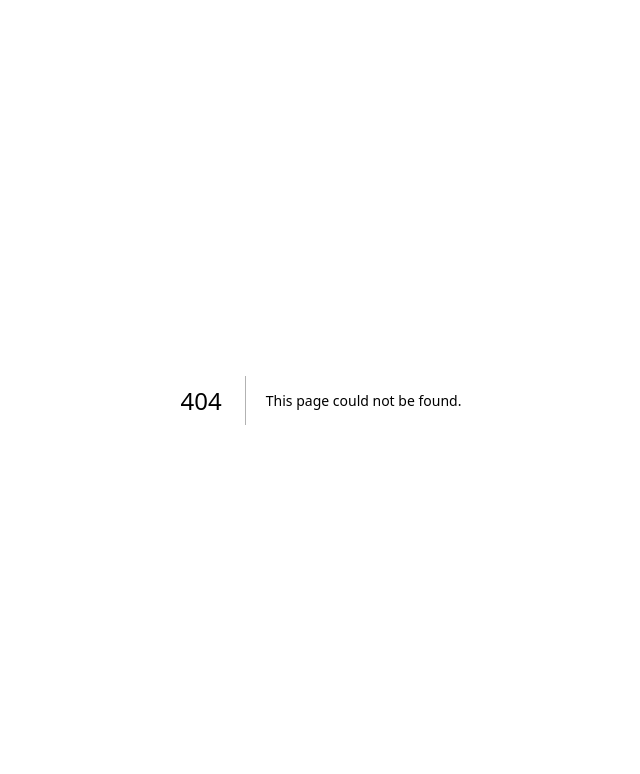
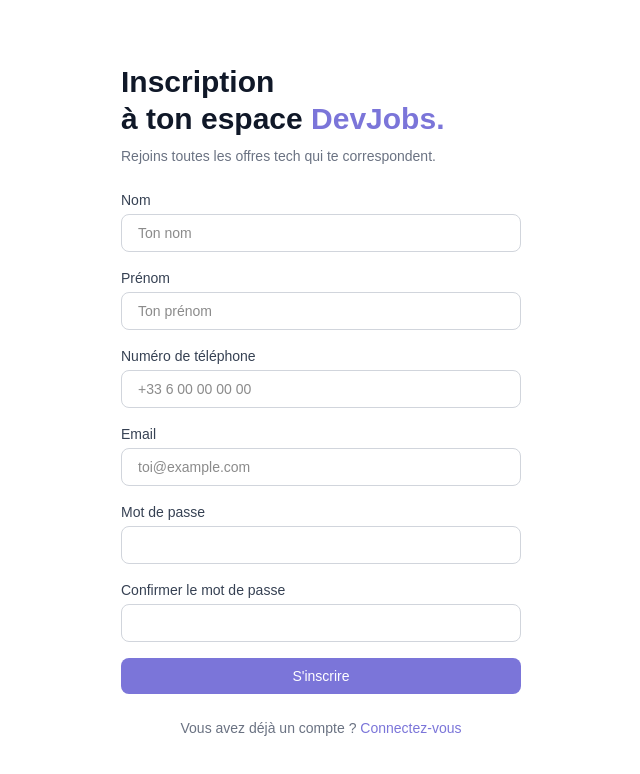
Before and after one commit to MeghCH/Job-Aggregator-DevJob, a Next.js app in the folder Front/: page /inscription in a window 1280 px wide. Before the commit this address had no page. Shown: the top 774 px of the page, without its empty margins (319-959 px from the left). Built offline with nearby package versions, Linux system fonts and the light colour scheme.

Commit message:
feat: ajout page inscription

```diff
--- a/Front/src/app/globals.css
+++ b/Front/src/app/globals.css
@@ -6,17 +6,13 @@
 }
 
 @theme inline {
-  --color-background: var(--background);
-  --color-foreground: var(--foreground);
-  --font-sans: var(--font-geist-sans);
-  --font-mono: var(--font-geist-mono);
-
   --color-brand-100: #eeedf9;
   --color-brand-200: #d5d3f2;
   --color-brand-300: #bcb9ea;
   --color-brand-400: #a8a4ec;
   --color-brand-500: #9893e7;
   --color-brand-600: #7b75d9;
+  --color-brand-700: #6560c4;
 }
 
 @media (prefers-color-scheme: dark) {
--- /dev/null
+++ b/Front/src/app/inscription/page.tsx
@@ -0,0 +1,72 @@
+
+
+
+
+export default function InscriptionPage() {
+  return (
+    <div className="min-h-screen bg-white flex items-center justify-center">
+      <div className="max-w-md w-full px-6 py-10 flex flex-col gap-6">
+        <div>
+          <h1 className="text-3xl font-bold text-gray-900 leading-tight">
+            Inscription <br />
+            à ton espace <span className="text-brand-600">DevJobs.</span>
+          </h1>
+          <p className="text-gray-500 mt-2 text-sm">
+            Rejoins toutes les offres tech qui te correspondent.
+          </p>
+        </div>
+
+        <form className="flex flex-col gap-4">
+          <div className="flex flex-col gap-1">
+            <label className="text-sm font-medium text-gray-700">Nom</label>
+            <input type="text" placeholder="Ton nom"
+              className="border border-gray-300 rounded-lg px-4 py-2 text-sm focus:outline-none focus:ring-2 focus:ring-brand-600"
+            />
+          </div>
+          <div className="flex flex-col gap-1">
+            <label className="text-sm font-medium text-gray-700">Prénom</label>
+            <input type="text" placeholder="Ton prénom"
+              className="border border-gray-300 rounded-lg px-4 py-2 text-sm focus:outline-none focus:ring-2 focus:ring-brand-600"
+            />
+          </div>
+          <div className="flex flex-col gap-1">
+            <label className="text-sm font-medium text-gray-700">Numéro de téléphone</label>
+            <input type="tel" placeholder="+33 6 00 00 00 00"
+              className="border border-gray-300 rounded-lg px-4 py-2 text-sm focus:outline-none focus:ring-2 focus:ring-brand-600"
+            />
+          </div>
+          <div className="flex flex-col gap-1">
+            <label className="text-sm font-medium text-gray-700">Email</label>
+            <input type="email" placeholder="toi@example.com"
+              className="border border-gray-300 rounded-lg px-4 py-2 text-sm focus:outline-none focus:ring-2 focus:ring-brand-600"
+            />
+          </div>
+          <div className="flex flex-col gap-1">
+            <label className="text-sm font-medium text-gray-700">Mot de passe</label>
+            <input type="password" placeholder=""
+              className="border border-gray-300 rounded-lg px-4 py-2 text-sm focus:outline-none focus:ring-2 focus:ring-brand-600"
+            />
+          </div>
+          <div className="flex flex-col gap-1">
+            <label className="text-sm font-medium text-gray-700">Confirmer le mot de passe</label>
+            <input type="password" placeholder=""
+              className="border border-gray-300 rounded-lg px-4 py-2 text-sm focus:outline-none focus:ring-2 focus:ring-brand-600"
+            />
+          </div>
+          <button type="submit"
+            className="bg-brand-600 text-white rounded-lg px-4 py-2 text-sm font-medium hover:bg-brand-700 transition"
+          >
+            S'inscrire
+          </button>
+        </form>
+
+        <p className="text-sm text-gray-500 text-center">
+          Vous avez déjà un compte ?{" "}
+          <a href="/connexion" className="text-brand-600 font-medium hover:underline">
+            Connectez-vous
+          </a>
+        </p>
+      </div>
+    </div>
+  );
+}
```
